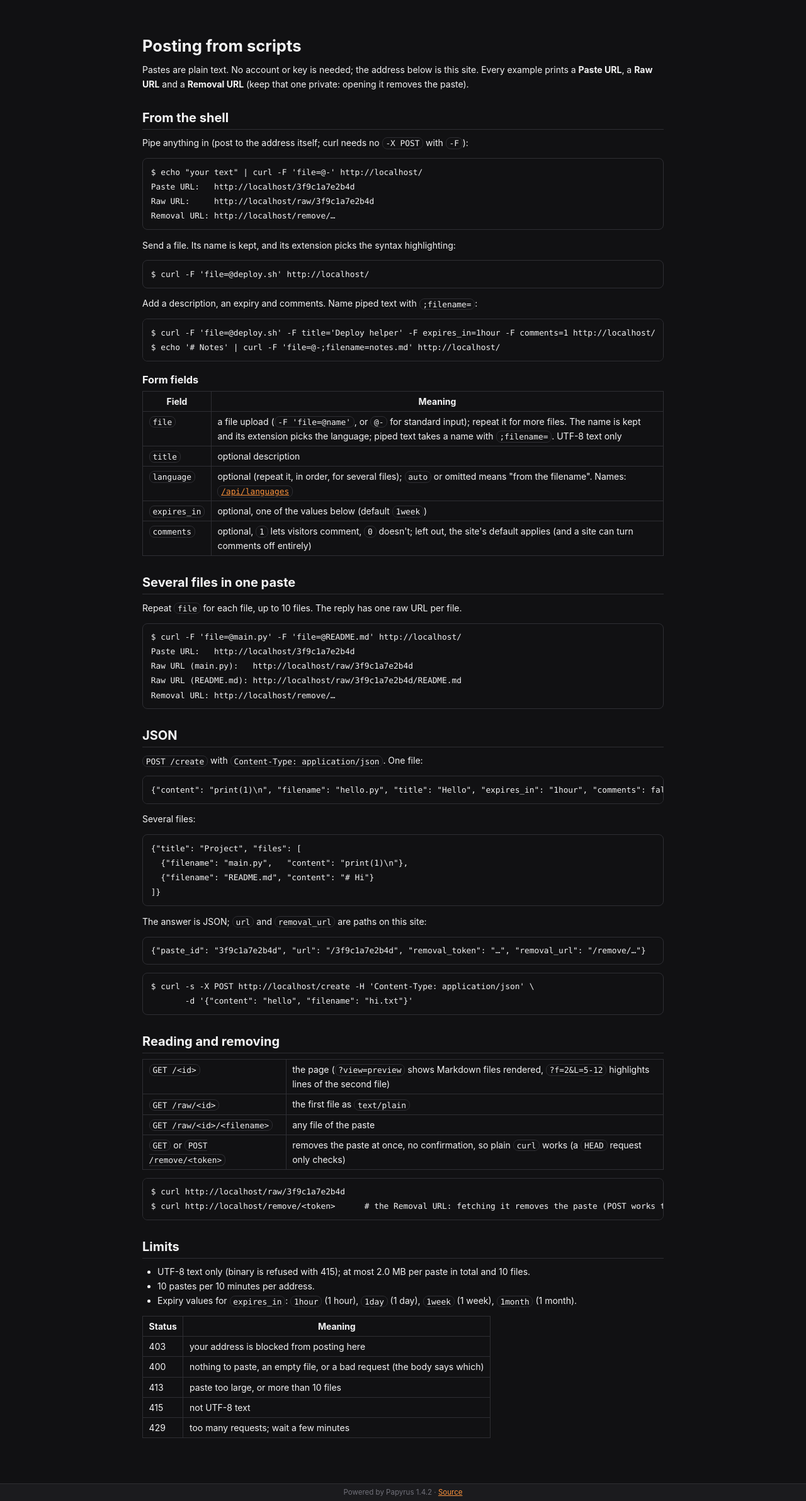
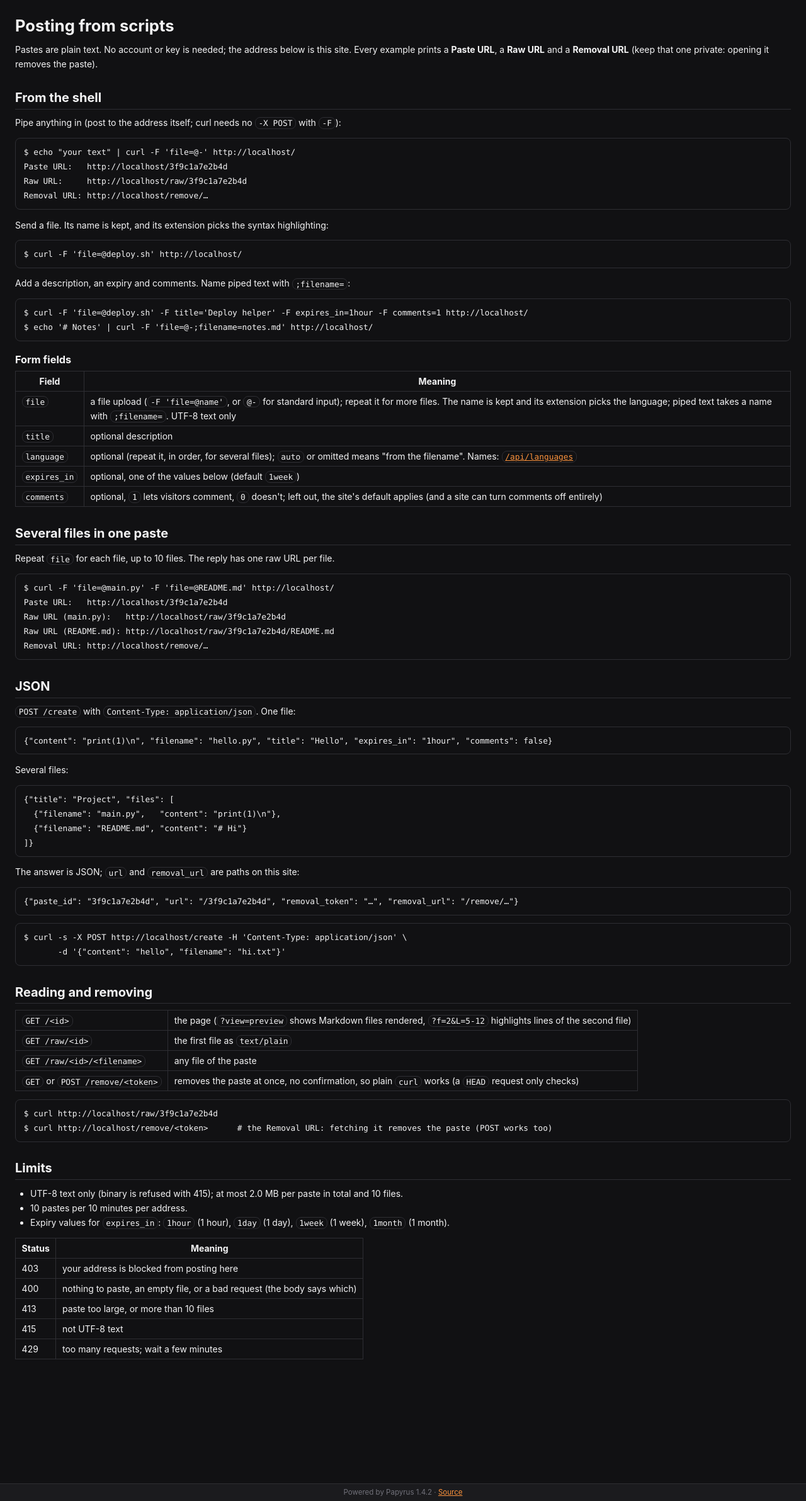
Before and after one commit to TehPeGaSuS/papyrus, a Flask app: page /api in a window 1280 px wide. Shown: the part 42-2426 px from the top of the page at 63% size. Run offline with Flask 3, Linux system fonts and the light colour scheme; parts of the project's set-up code (start-up, migrations or seed data) failed here and were passed over; some libraries are stand-ins or nearby versions.

Commit message:
The API page uses the full width, like the other pages

```diff
--- a/static/css/style.css
+++ b/static/css/style.css
@@ -718,7 +718,7 @@ a.comment-reply:hover { text-decoration: underline; color: var(--primary); }
 .paste-bar { justify-content: flex-start; }
 
 /* ── API page ─────────────────────────────────────────────────────────────── */
-.api-page { max-width: 56rem; margin: 0 auto; padding: 1.5rem 1.25rem 2.5rem; line-height: 1.65; }
+.api-page { padding: 1.5rem 1.5rem 2.5rem; line-height: 1.65; }          /* full width, like the other pages */
 .api-page h1 { font-size: 1.6rem; margin-bottom: 0.6rem; }
 .api-page h2 { margin: 1.8rem 0 0.6rem; padding-bottom: 0.3rem; border-bottom: 1px solid var(--border); font-size: 1.25rem; }
 .api-page h3 { margin: 1.2rem 0 0.4rem; font-size: 1.02rem; }
--- a/templates/api.html
+++ b/templates/api.html
@@ -1,6 +1,8 @@
 {% extends "base.html" %}
 
 {% block title %}API — {{ cfg.site.name }}{% endblock %}
+
+{% block main_class %}full-page view-page{% endblock %}
 
 {% block nav_actions %}
 <a href="{{ url_for('index') }}" class="nav-btn nav-btn-save">New</a>
```
Also changed, not shown: tests/test_app.py (+8 -0 lines).
